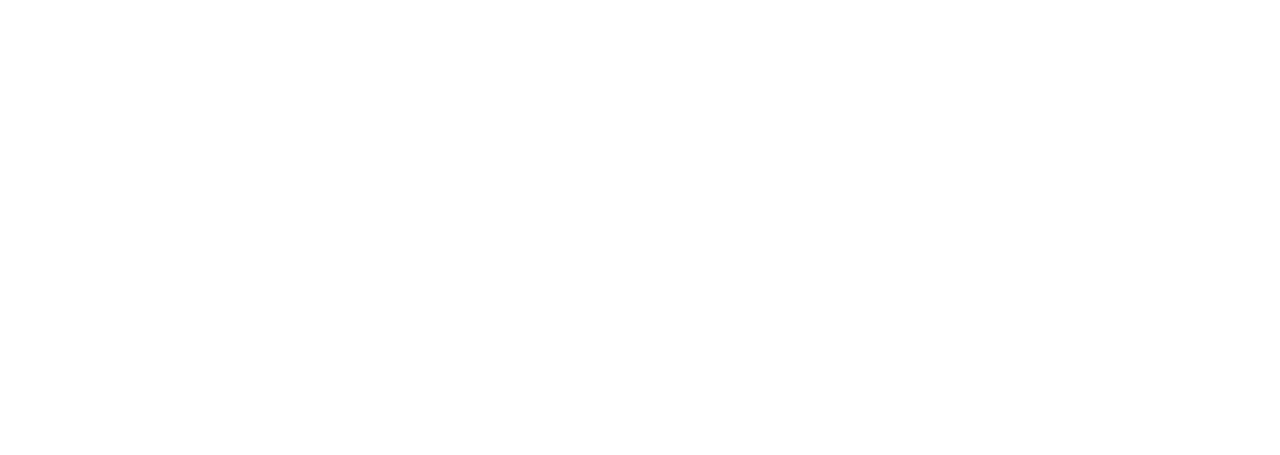
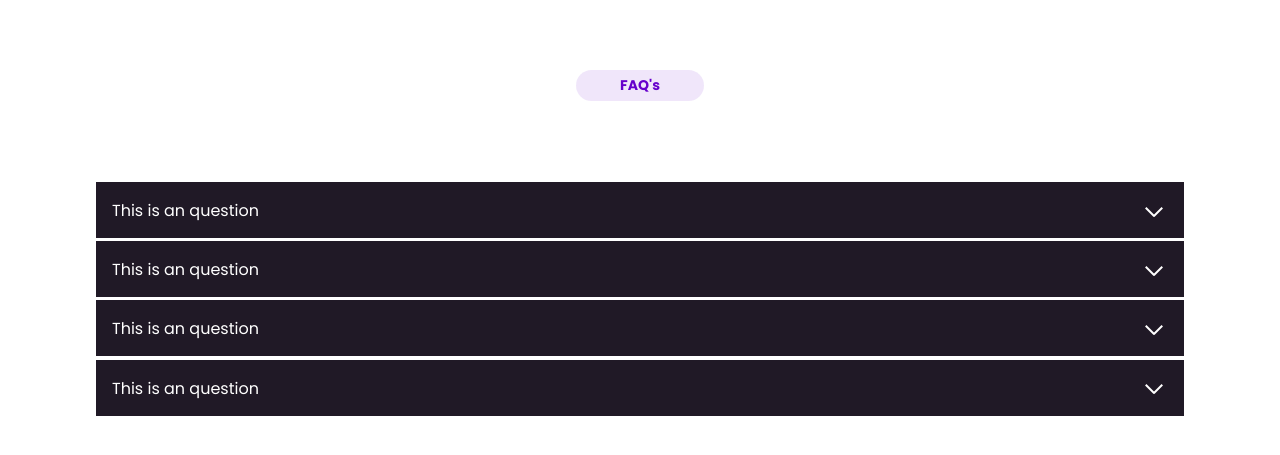
Before and after one commit to MrPotterOP/sharepro, a React (Create React App) app in the folder frontend/: page / in a window 1280 px wide. Shown: the part 1475-1930 px from the top of the page. Before the commit the page ends 1521 px from the top, so only its background shows below. Built offline with nearby package versions, Linux system fonts and the light colour scheme.

Commit message:
added-FAQs section to the landing page

```diff
--- /dev/null
+++ b/frontend/src/components/FAQs.js
@@ -0,0 +1,54 @@
+import React,{useState} from "react";
+import "./faqs.css";
+
+
+const FAQs = ()=>{
+    const [active, setActive] = useState({
+        "question-1": false,
+        "question-2": false,
+        "question-3": false,
+        "question-4": false
+    });
+
+    const handleClick = (id)=>{
+        setActive({...active, [id]: !active[id]});
+    };
+
+    return(
+        <section className="section-faqs">
+            <div className="work-brief-title-container faqs-title-container">
+                <h2>FAQ's</h2>
+            </div>
+                <div className="faqs-container">
+                    <div className={active["question-1"] ? "faq-container faq-container-active" : "faq-container"} onClick={()=> handleClick("question-1")}>
+                        <ul>
+                            <li>This is an question</li>
+                            <li>This is the answer</li>
+                        </ul>
+                    </div>
+                    <div className={active["question-2"] ? "faq-container faq-container-active" : "faq-container"} onClick={()=> handleClick("question-2")}>
+                        <ul>
+                            <li>This is an question</li>
+                            <li>This is the answer</li>
+                        </ul>
+                    </div>
+                    <div className={active["question-3"] ? "faq-container faq-container-active" : "faq-container"} onClick={()=> handleClick("question-3")}>
+                        <ul>
+                            <li>This is an question</li>
+                            <li>This is the answer</li>
+                        </ul>
+                    </div>
+                    <div className={active["question-4"] ? "faq-container faq-container-active" : "faq-container"} onClick={()=> handleClick("question-4")}>
+                        <ul>
+                            <li>This is an question</li>
+                            <li>This is the answer</li>
+                        </ul>
+                    </div>
+
+                </div>
+        </section>
+    );
+};
+
+
+export default FAQs;
--- a/frontend/src/components/LandingPage/LandingPage.js
+++ b/frontend/src/components/LandingPage/LandingPage.js
@@ -4,6 +4,7 @@
 import Navbar from "../Navbar";
 import Hero from "../Hero";
 import WorkSection from "../WorkSection";
+import FAQs from "../FAQs";
 
 const LandingPage = ()=>{
     return(
@@ -11,6 +12,7 @@
             <Navbar />
             <Hero />
             <WorkSection />
+            <FAQs />
         </section>
     )
 };
--- /dev/null
+++ b/frontend/src/components/faqs.css
@@ -0,0 +1,75 @@
+.section-faqs {
+    margin: 2rem 0;
+    padding: 1rem;
+}
+
+.faqs-title-container{
+    text-align: center;
+}
+
+.faqs-container {
+    display: flex;
+    flex-direction: column;
+    align-content: center;
+    margin: 2rem 0;
+}
+
+.faq-container{
+    margin: .1rem 0;
+    max-height: 3.5rem;
+    overflow-y: hidden;
+    transition: 500ms;
+}
+.faq-container-active{
+    max-height: 8rem;
+}
+.faq-container ul {
+    align-items: center;
+}
+.faq-container ul li{
+    position: relative;
+    padding: 1rem;
+    background-color: var(--color-third);
+    color: white;
+    z-index: -11;
+}
+.faq-container ul li:nth-child(2){
+    background-color: gray;
+}
+.faq-container ul li:first-child::after, .faq-container ul li:first-child::before{
+    content: "";
+    display: block;
+    width: 12px;
+    height: 2px;
+    background-color: white;
+    position: absolute;
+    top: 50%;
+    right: 20px;
+    transform: rotate(-45deg);
+    transition: 500ms;
+}
+
+.faq-container ul li:first-child::after {
+    transform: rotate(45deg);
+    right: 28px;
+}
+
+.faq-container-active ul li:first-child::after{
+    transform: rotate(-45deg);
+}
+
+.faq-container-active ul li:first-child::before{
+    transform: rotate(45deg);
+}
+
+@media (min-width: 43.75em){
+    .faqs-container{
+        padding: 3rem;
+    }
+}
+
+@media (min-width: 67em){
+    .faq-container{
+        padding: 0 2rem;
+    }
+}
```
